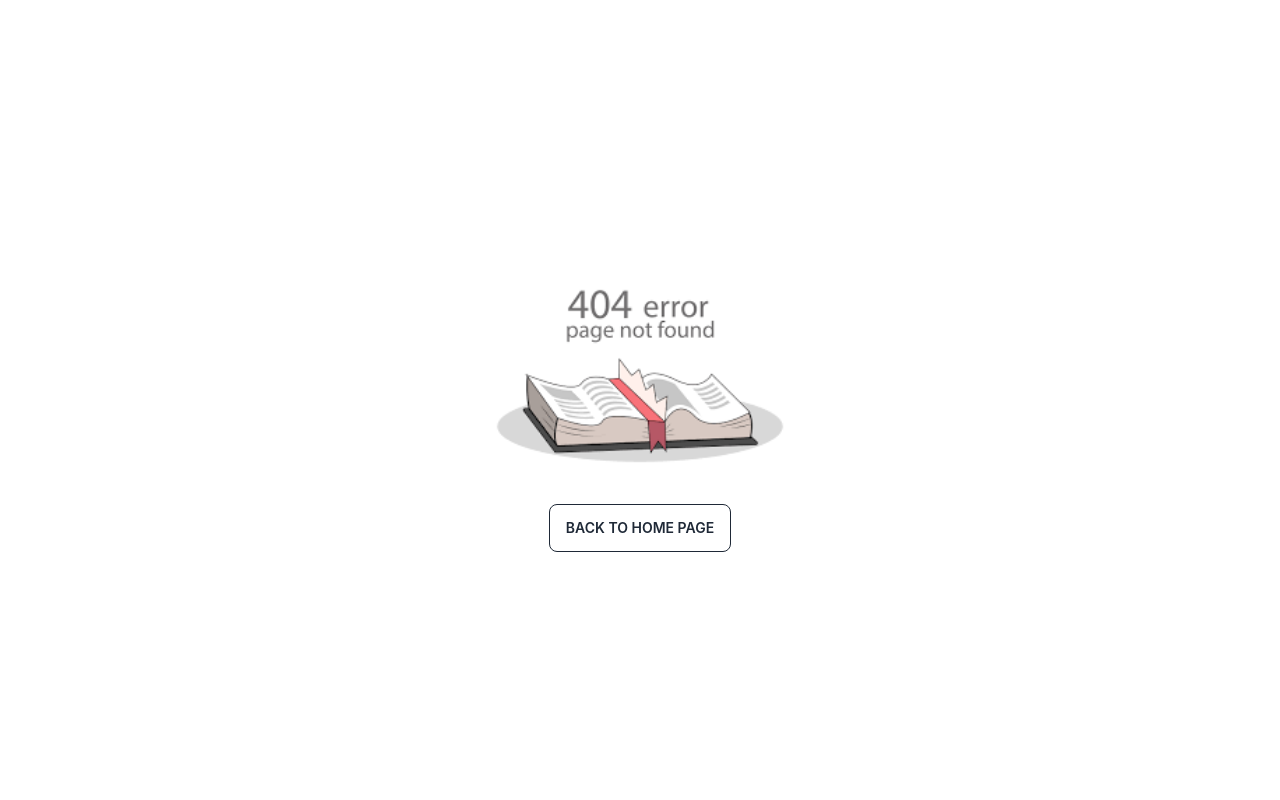
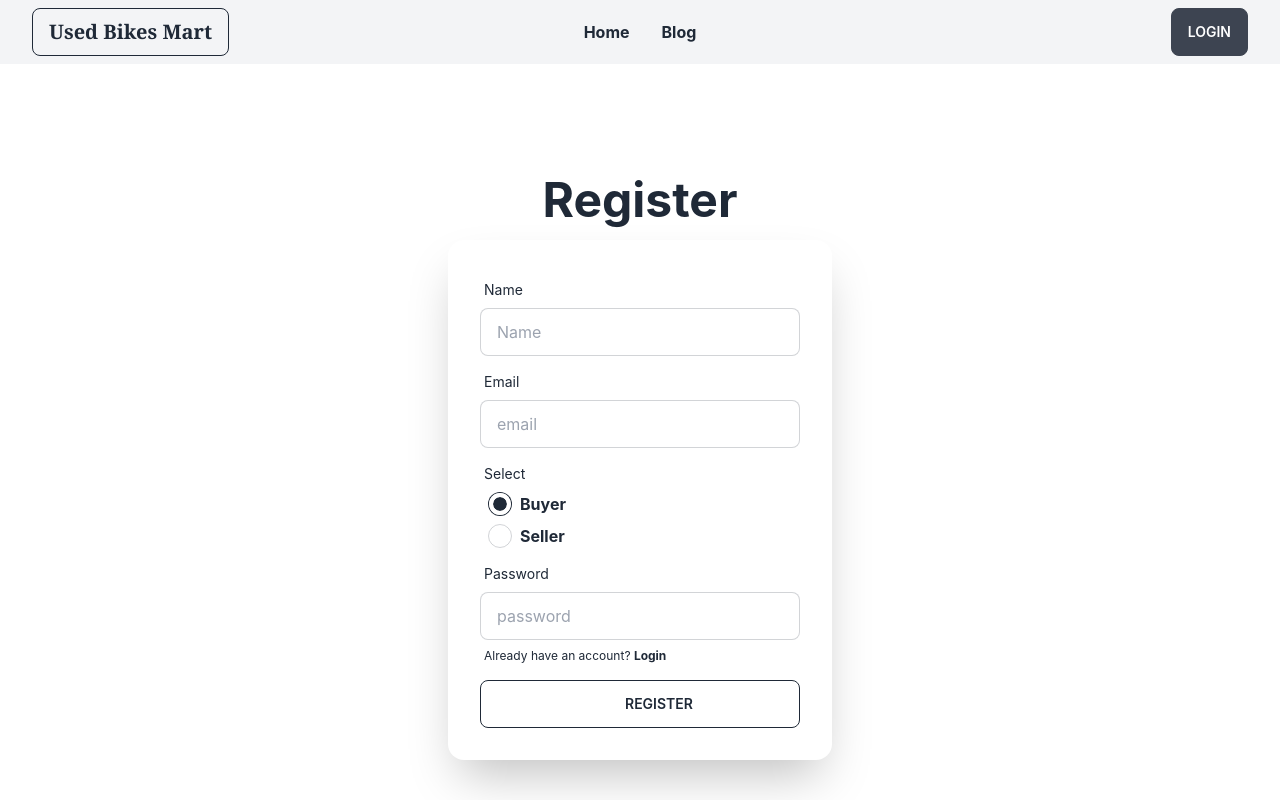
Before and after one commit to Kawsar-Ahmed-Ridoy/used-bikes-mart-client, a React (Create React App) app: page /register in a window 1280 px wide. Before the commit this address had no page. Shown: the top 800 px of the page. Built offline with nearby package versions, Linux system fonts and the light colour scheme.

Commit message:
basic reigister form added

```diff
--- /dev/null
+++ b/src/Pages/Register/Register.js
@@ -0,0 +1,95 @@
+import React from "react";
+import { Link } from "react-router-dom";
+
+const Register = () => {
+  return (
+    <div>
+      <div className="hero py-24">
+        <div className="hero-content flex-col">
+          <div className="text-center lg:text-left">
+            <h1 className="text-5xl font-bold">Register</h1>
+          </div>
+          <div className="card w-full max-w-sm shadow-2xl bg-base-100 ">
+            <form className="card-body">
+              <div className="form-control">
+                <label className="label">
+                  <span className="label-text">Name</span>
+                </label>
+                <input
+                  type="text"
+                  name="name"
+                  placeholder="Name "
+                  className="input input-bordered"
+                  require
+                />
+              </div>
+              <div className="form-control">
+                <label className="label">
+                  <span className="label-text">Email</span>
+                </label>
+                <input
+                  type="email"
+                  name="email"
+                  placeholder="email "
+                  className="input input-bordered"
+                  required
+                />
+              </div>
+              <div className="form-control">
+                <label className="label">
+                  <span className="label-text">Select</span>
+                </label>
+                <div className="ml-2 font-bold">
+                  <div className="flex mb-2">
+                    <input
+                      type="radio"
+                      name="radio-1"
+                      className="radio"
+                      value='buyer'
+                      checked
+                    />
+                    <span className="ml-2">Buyer</span>
+                  </div>
+                  <div className="flex">
+                    <input type="radio" name="radio-1" className="radio" value='seller' />
+                    <span className="ml-2">Seller</span>
+                  </div>
+                </div>
+              </div>
+              <div className="form-control">
+                <label className="label">
+                  <span className="label-text">Password</span>
+                </label>
+                <input
+                  type="password"
+                  name="password"
+                  placeholder="password"
+                  className="input input-bordered"
+                  required
+                />
+                <label className="label">
+                  <small className="label-text-alt link link-hover">
+                    <Link to="/login">
+                      Already have an account?{" "}
+                      <span className="font-bold">Login</span>
+                    </Link>
+                  </small>
+                </label>
+                <small className="ml-1 text-red-600"></small>
+              </div>
+              <div className="form-control ">
+                <input
+                  className="btn btn-outline px-36"
+                  type="submit"
+                  value="Register"
+                />
+              </div>
+            </form>
+          </div>
+        </div>
+      </div>
+    </div>
+  );
+};
+
+export default Register;
--- a/src/Routes/Routes/Routes.js
+++ b/src/Routes/Routes/Routes.js
@@ -4,6 +4,7 @@ import Main from "../../Layout/Main";
 import Blog from "../../Pages/Blog/Blog";
 import Home from "../../Pages/Home/Home/Home";
 import Login from "../../Pages/Login/Login";
+import Register from "../../Pages/Register/Register";
 
 const router = createBrowserRouter([
     {
@@ -22,6 +23,10 @@ const router = createBrowserRouter([
             {
                 path: '/login',
                 element: <Login></Login>
+            },
+            {
+                path:"/register",
+                element: <Register></Register>
             }
         ]
     }
```
